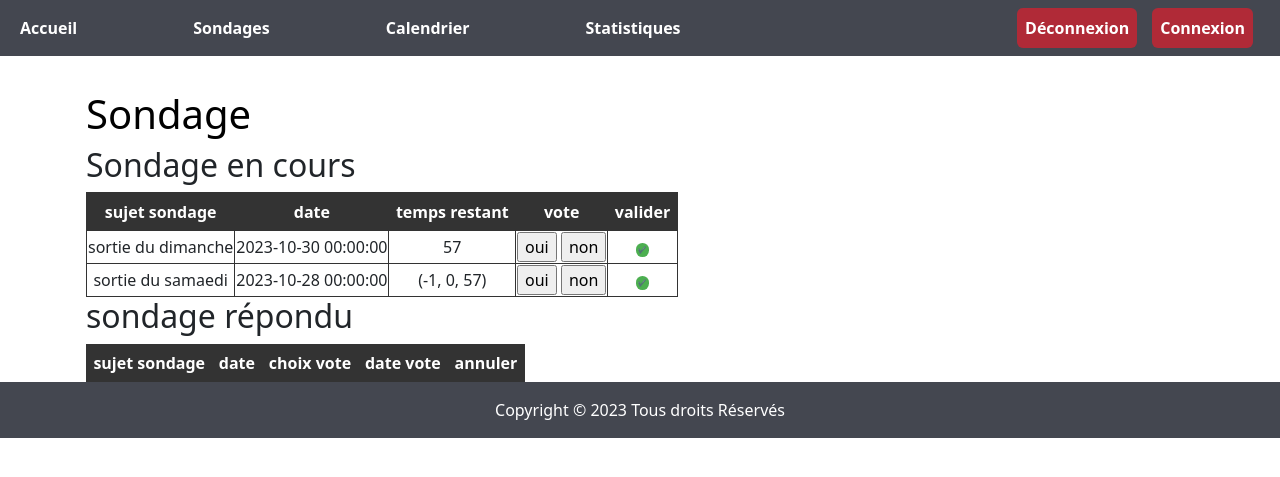
After one commit to SNIVEAU/Projet-SAE, a Flask app: page /sondage/ in a window 1280 px wide. The commit adds this page. Shown: the top 477 px of the page. Run offline with Flask 3, Linux system fonts and the light colour scheme; a user stored in the database is signed in; lists and menus that the app fills with data are empty; some libraries are stand-ins or nearby versions.

Commit message:
page de sondage sans la fonctionnalite de current user

```diff
--- a/application/dev/app.py
+++ b/application/dev/app.py
@@ -1,4 +1,5 @@
 from flask_sqlalchemy import SQLAlchemy
+from sqlalchemy import *
 from flask import Flask
 from flask_bootstrap import Bootstrap5
 import os.path
@@ -18,5 +19,5 @@
 
 app.config['SECRET_KEY'] = "7d49295c-541c-4db7-8e5a-230a49389189"
 
-# login_manager = LoginManager(app)
-# login_manager.login_view = "login"
+login_manager = LoginManager(app)
+login_manager.login_view = "login"
--- /dev/null
+++ b/application/dev/data.txt
@@ -0,0 +1,3 @@
+musicien.txt
+sondage.txt
+sortie.txt
--- a/application/dev/models.py
+++ b/application/dev/models.py
@@ -1,14 +1,20 @@
 from .app import db
+from flask_login import UserMixin
+from datetime import *
 
-class Musicien(db.Model):
+class Musicien(db.Model,UserMixin):
     idMusicien = db.Column(db.Integer, primary_key=True)
     nomMusicien = db.Column(db.String(50))
     prenomMusicien = db.Column(db.String(50))
+    password = db.Column(db.String(50))
     ageMusicien = db.Column(db.Integer)
     adresseMail = db.Column(db.String(50))
     telephone = db.Column(db.String(50))
     admin = db.Column(db.Boolean)
     img = db.Column(db.String(50))
+
+    def get_id(self):
+        return self.idMusicien
 
     def __repr__(self) -> str:
         return self.nomMusicien + " " + self.prenomMusicien
@@ -21,7 +27,7 @@
 
 class Repetition(db.Model):
     idRepetition = db.Column(db.Integer, primary_key=True)
-    dateRepetition = db.Column(db.Date)
+    dateRepetition = db.Column(db.DateTime)
     dureeRepetition = db.Column(db.Integer)
     tenue = db.Column(db.String(50))
 
@@ -31,19 +37,20 @@
 def get_repetitions()->list:
     return Repetition.query.all()
 
-def get_repetition_by_id(id)->Repetition:
+def get_repetition_by_idRep(id)->Repetition:
     return Repetition.query.filter_by(idRepetition=id).first()
 
 class Sortie(db.Model):
     idSortie = db.Column(db.Integer, primary_key=True)
-    dateSortie = db.Column(db.Date)
+    dateSortie = db.Column(db.DateTime)
     dureeSortie = db.Column(db.Integer)
+    description = db.Column(db.String(100))
     lieu = db.Column(db.String(50))
     type= db.Column(db.String(50))
     tenue = db.Column(db.String(50))
 
     def __repr__(self) -> str:
-        return self.dateSortie+" "+self.dureeSortie+" "+self.idSortie
+        return str(self.dateSortie)+" "+str(self.dureeSortie)+" "+str(self.idSortie)
 
 def get_sorties()->list:
     return Sortie.query.all()
@@ -54,14 +61,28 @@
 class Sondage(db.Model):
     idSondage = db.Column(db.Integer, primary_key=True)
     idSortie = db.Column(db.Integer, db.ForeignKey('sortie.idSortie'))
-    dateSondage = db.Column(db.Date)
+    message = db.Column(db.String(100))
+    dateSondage = db.Column(db.DateTime)
     dureeSondage = db.Column(db.Integer)
 
+    def get_sortie(self)->Sortie:
+        return Sortie.query.filter_by(idSortie=self.idSortie).first()
+
+    def temps_restant(self)->(int,int,int):
+        """Retourne le temps restant avant la fin du sondage"""
+        heure = self.dureeSondage - (datetime.now() - self.dateSondage).seconds//3600
+        minute = (self.dureeSondage - (datetime.now() - self.dateSondage).seconds//60)%60
+        seconde = (self.dureeSondage - (datetime.now() - self.dateSondage).seconds)%60
+        return heure,minute,seconde
+
     def __repr__(self) -> str:
-        return self.dateSondage+" "+self.dureeSondage+" "+self.idSondage
+        return str(self.dateSondage)+" "+str(self.dureeSondage)+" "+str(self.idSondage)
 
 def get_sondages()->list:
     return Sondage.query.all()
+
+def get_max_id_sondage()->int:
+    return Sondage.query.order_by(Sondage.idSondage.desc()).first().idSondage
 
 def get_sondage_by_id(id)->Sondage:
     return Sondage.query.filter_by(idSondage=id).first()
@@ -83,11 +104,17 @@
     idMusicien = db.Column(db.Integer,db.ForeignKey('musicien.idMusicien'),primary_key=True)
     idSortie = db.Column(db.Integer,db.ForeignKey('sortie.idSortie'),primary_key=True)
 
+    def get_sortie(self)->Sortie:
+        return Sortie.query.filter_by(idSortie=self.idSortie).first()
+
     def __repr__(self) -> str:
         return self.idMusicien+" "+self.idSortie
 
 def get_participer_sorties()->list:
     return participer_sortie.query.all()
+
+def get_sortie_by_musicien(id)->list:
+    return participer_sortie.query.filter_by(idMusicien=id).all()
 
 def get_musicien_by_sortie(id)->list:
     return participer_sortie.query.filter_by(idSortie=id).all()
--- a/application/dev/static/css/home.css
+++ b/application/dev/static/css/home.css
@@ -33,3 +33,10 @@
 span{
     color: white;
 }
+header{
+    margin-bottom: 10px;
+}
+
+main>.container {
+    padding: 5em 1em 0;
+}
--- /dev/null
+++ b/application/dev/static/css/sondage.css
@@ -0,0 +1,43 @@
+table,
+th {
+  border: 0.1vw solid #333;
+  padding: 0.5vw;
+}
+
+th {
+  background-color: #333;
+  color: #fff;
+  text-align: center;
+}
+
+td {
+  text-align: center;
+  border: 0.1vw solid #333;
+}
+
+.valid{
+    background-color: #4CAF50;
+    color: white;
+    border: none;
+    padding: 0.2vw 0.2vw;
+    text-align: center;
+    text-decoration: none;
+    display: inline-block;
+    font-size: 0.5vw;
+    margin: 0.2vw 0.2vw;
+    cursor: pointer;
+    border-radius: 0.5vw;
+}
+.annul{
+    background-color: #f44336;
+    color: white;
+    border: none;
+    padding: 0.2vw 0.2vw;
+    text-align: center;
+    text-decoration: none;
+    display: inline-block;
+    font-size: 0.5vw;
+    margin: 0.2vw 0.2vw;
+    cursor: pointer;
+    border-radius: 0.5vw;
+}
--- a/application/dev/templates/base.html
+++ b/application/dev/templates/base.html
@@ -27,7 +27,7 @@
                                 <a class="nav-link active" aria-current="page" href="{{ url_for('home') }}">Accueil</a>
                             </li>
                             <li class="nav-item">
-                                <a class="nav-link active" aria-current="page" href="{{ url_for('home') }}">Sondages</a>
+                                <a class="nav-link active" aria-current="page" href="{{ url_for('page_sondage') }}">Sondages</a>
                             </li>
                             <li class="nav-item">
                                 <a class="nav-link active" aria-current="page"
@@ -45,7 +45,7 @@
                             </li>
                             <li class="nav-item2">
                                 <a class="nav-link active btn btn-danger rounded" aria-current="page"
-                                    href="">Connexion</a>
+                                    href="page_log">Connexion</a>
                             </li>
                         </ul>
                     </div>
--- /dev/null
+++ b/application/dev/templates/sondage.html
@@ -0,0 +1,63 @@
+{% extends 'base.html' %}
+{% block styles %}
+{{ super() }}
+<link rel="stylesheet" href="{{url_for('static',filename='css/sondage.css')}}">
+{% endblock %}
+{% block content %}
+<h1>Sondage</h1>
+<h2>Sondage en cours</h2>
+<table>
+    <tr>
+        <th>sujet sondage</th>
+        <th>date</th>
+        <th>temps restant</th>
+        <th>vote</th>
+        <th>valider</th>
+    </tr>
+    {% for s in sondages %}
+    <tr>
+        <td>{{ s.message }}</td>
+        <td>{{ get_sortie_by_id(s.idSortie).dateSortie }}</td>
+        <td id="temps">
+            {{s.temps_restant()}}
+        </td>
+        <td>
+            <input type="button" value="oui">
+            <input type="button" value="non">
+        </td>
+        <td>
+            <input class="valid" type="button" value="✔️">
+        </td>
+    </tr>
+    <script>
+        setInterval(function() {
+            var tempsRestant = {{s.temps_restant()}};
+            document.getElementById("temps").innerHTML = tempsRestant;
+        }, 100);
+    </script>
+    {% endfor %}
+</table>
+<h2>sondage répondu</h2>
+<table>
+    <tr>
+        <th>sujet sondage</th>
+        <th>date</th>
+        <th>choix vote</th>
+        <th>date vote</th>
+        <th>annuler</th>
+    </tr>
+    {% for ps in participer_sortie %}
+    <tr>
+        <td>{{ ps.get_sortie().message }}</td>
+        <td>{{ get_sortie_by_id(s.idSortie).dateSortie }}</td>
+        <td>temps</td>
+        <td>
+
+        </td>
+        <td>
+            <input type="button" value="✖️" class="annul">
+        </td>
+    </tr>
+    {% endfor %}
+</table>
+{% endblock %}
--- a/application/dev/views.py
+++ b/application/dev/views.py
@@ -1,29 +1,22 @@
 
 """
-This module contains the views for the Flask application. It defines the routes and functions for rendering the HTML templates and handling user input.
 
-The routes include:
-- home: renders the home page and displays all books in the database
-- detail: renders the detail page for a specific book and displays its information, user rating, user comment, and all evaluations and comments for the book
-- edit_author: renders the edit author page for a specific author and allows the user to edit the author's name
-- save_author: saves the edited author's name to the database
-- login: renders the login page and allows the user to log in with their username and password
-- logout: logs the user out and redirects them to the home page
-- rate_book: allows the user to rate a book and saves the rating to the database
-- public_book_details: renders the public book details page for a specific book and displays all evaluations for the book
-- comment_book: allows the user to comment on a book and saves the comment to the database
 """
 
-from .app import app, db
+from .app import *
 from flask import render_template, url_for, redirect, request
 from .models import *
 from flask_wtf import FlaskForm
 from wtforms import StringField , HiddenField, PasswordField
 from wtforms.validators import DataRequired
 from hashlib import sha256
-# from flask_login import login_user, current_user, login_required, logout_user
+from flask_login import login_user, current_user, login_required, logout_user
 from flask import request
 
+
+@login_manager.user_loader
+def load_user(user_id):
+    return Musicien.query.get(user_id)
 
 @app.route("/")
 def home():
@@ -34,7 +27,17 @@
     """
     return render_template("home.html", musiciens=get_musicien(), sorties=get_sorties(), repetitions=get_repetitions())
 
+@app.route("/sondage/")
+def page_sondage():
+    print("test")
+    participations = participer_sortie.query.filter_by(idMusicien=current_user.idMusicien).all()
+    return render_template("sondage.html",sondages=get_sondages(),get_sortie_by_id=get_sortie_by_id,participer_sortie=get_sortie_by_musicien(current_user.idMusicien))
 
+@app.route("/log/")
+
+def page_log():
+
+    return render_template("home.html")
 
 # class AuthorForm(FlaskForm):
 #     id = HiddenField('id')
```
Also changed, not shown: application/dev/commands.py (+57 -5 lines), application/dev/musicien.yaml (added, +9 -0 lines), application/dev/sondage.yaml (added, +11 -0 lines), application/dev/sortie.yaml (added, +15 -0 lines), application/myapp.db.
